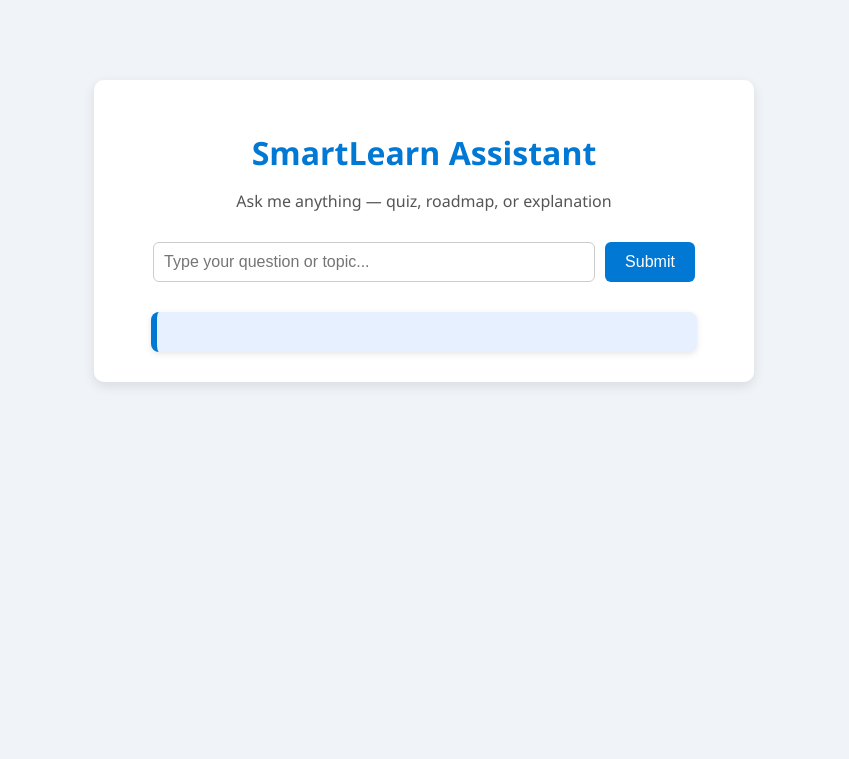
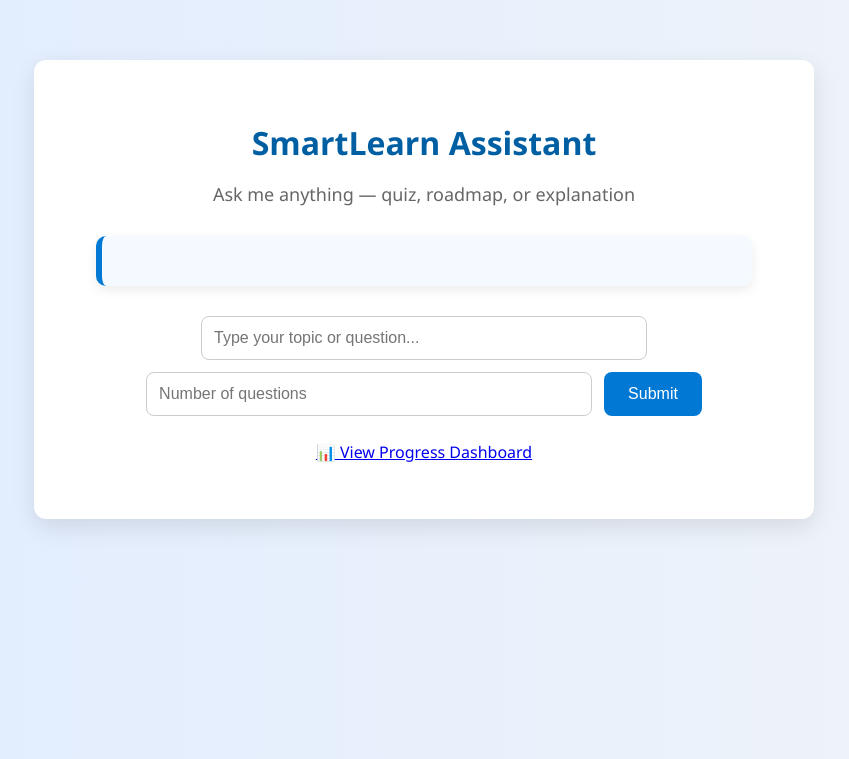
Before and after one commit to dynamowalker9-del/prototype-ml-method-2, a Flask app: page / in a window 1280 px wide. Shown: the top 759 px of the page, without its empty margins (216-1065 px from the left). Run offline with Flask 3, Linux system fonts and the light colour scheme.

Commit message:
Updated SmartLearn with dashboard and contact section

```diff
--- a/app.py
+++ b/app.py
@@ -1,5 +1,8 @@
 from flask import Flask, request, jsonify, render_template
 from utils.predict import predict_intent
+import sqlite3
+from datetime import datetime
+import random
 
 app = Flask(__name__)
 
@@ -9,7 +12,10 @@ def home():
 
 @app.route("/predict", methods=["POST"])
 def predict():
-    user_input = request.json.get("text", "")
+    data = request.json
+    user_input = data.get("text", "")
+    count = int(data.get("count", 2))  # default to 2 if not provided
+
     intent = predict_intent(user_input)
 
     if intent == "quiz":
@@ -71,11 +77,16 @@ def predict():
             ]
         }
 
+        pool = quiz_bank.get(topic, quiz_bank["general"])
+        count = min(count, len(pool))  # avoid overflow
+        selected_questions = random.sample(pool, count)
+
         return jsonify({
             "intent": intent,
             "topic": topic,
-            "quiz": quiz_bank.get(topic, quiz_bank["general"])
+            "quiz": selected_questions
         })
+
 
     elif intent == "roadmap":
         return jsonify({
@@ -91,12 +102,36 @@ def predict():
     else:
         return jsonify({"intent": intent})
 
+
 @app.route("/log_progress", methods=["POST"])
 def log_progress():
-    data = request.json  # e.g., {"user": "Aditya", "score": 2, "topic": "math"}
-    with open("progress_log.txt", "a") as f:
-        f.write(f"{data.get('user','unknown')} | {data.get('topic','unknown')} | Score: {data.get('score',0)}\n")
+    data = request.json
+    timestamp = datetime.now().strftime("%Y-%m-%d %H:%M:%S")
+    conn = sqlite3.connect("progress.db")
+    cursor = conn.cursor()
+    cursor.execute("""
+        INSERT INTO progress (user, topic, score, timestamp)
+        VALUES (?, ?, ?, ?)
+    """, (data["user"], data["topic"], data["score"], timestamp))
+    conn.commit()
+    conn.close()
     return jsonify({"status": "logged"})
+
+@app.route("/dashboard")
+def dashboard():
+    print("Accessing dashboard")
+    conn = sqlite3.connect("progress.db")
+    cursor = conn.cursor()
+    cursor.execute("""
+        SELECT topic, COUNT(*) as attempts, AVG(score) as avg_score
+        FROM progress
+        GROUP BY topic
+    """)
+    rows = cursor.fetchall()
+    conn.close()
+
+    data = [{"topic": r[0], "attempts": r[1], "avg_score": round(r[2], 2)} for r in rows]
+    return render_template("dashboard.html", data=data)
 
 if __name__ == "__main__":
     app.run(debug=True)
--- a/progress_log.txt
+++ b/progress_log.txt
@@ -1 +1,3 @@
 Aditya | math | Score: 13
+Aditya | general | Score: 0
+Aditya | general | Score: 2
--- a/static/style.css
+++ b/static/style.css
@@ -1,75 +1,154 @@
+
 body {
   font-family: 'Segoe UI', sans-serif;
-  background-color: #f0f4f8;
+  background: linear-gradient(to right, #e0ecff, #f0f4f8);
   margin: 0;
   padding: 0;
 }
 
 .container {
-  max-width: 600px;
-  margin: 80px auto;
-  padding: 30px;
+  max-width: 700px;
+  margin: 60px auto;
+  padding: 40px;
   background-color: #ffffff;
-  box-shadow: 0 4px 12px rgba(0,0,0,0.1);
-  border-radius: 10px;
+  box-shadow: 0 8px 24px rgba(0,0,0,0.1);
+  border-radius: 12px;
   text-align: center;
+  transition: all 0.3s ease;
 }
 
+
 h1 {
-  color: #0078d4;
+  color: #005fa3;
+  font-size: 32px;
   margin-bottom: 10px;
 }
 
 .subtitle {
-  color: #555;
+  color: #666;
+  font-size: 18px;
   margin-bottom: 30px;
 }
 
+
 form {
   display: flex;
+  flex-wrap: wrap;
   justify-content: center;
-  gap: 10px;
-  margin-bottom: 20px;
+  gap: 12px;
+  margin-bottom: 25px;
 }
 
-input[type="text"] {
-  padding: 10px;
-  width: 70%;
+
+input[type="text"],
+input[type="number"] {
+  padding: 12px;
+  width: 60%;
   font-size: 16px;
   border: 1px solid #ccc;
-  border-radius: 6px;
+  border-radius: 8px;
+  transition: border-color 0.3s ease;
 }
 
+input:focus {
+  border-color: #0078d4;
+  outline: none;
+}
+
+
 button {
-  padding: 10px 20px;
+  padding: 12px 24px;
   font-size: 16px;
   background-color: #0078d4;
   color: white;
   border: none;
-  border-radius: 6px;
+  border-radius: 8px;
   cursor: pointer;
+  transition: background-color 0.3s ease, transform 0.2s ease;
 }
 
 button:hover {
   background-color: #005fa3;
+  transform: scale(1.05);
 }
+
 
 .result-box {
   margin-top: 30px;
-  padding: 20px;
-  background-color: #e6f0ff;
+  padding: 25px;
+  background-color: #f4faff;
   border-left: 6px solid #0078d4;
-  border-radius: 8px;
+  border-radius: 10px;
   font-size: 18px;
   color: #333;
   text-align: left;
-  max-width: 500px;
+  max-width: 600px;
   margin-left: auto;
   margin-right: auto;
-  box-shadow: 0 2px 6px rgba(0,0,0,0.1);
+  box-shadow: 0 4px 12px rgba(0,0,0,0.08);
   transition: all 0.3s ease;
 }
 
 .result-box strong {
   color: #0078d4;
 }
+
+input[type="radio"] {
+  margin-right: 8px;
+  accent-color: #0078d4;
+}
+@media (max-width: 600px) {
+  .container {
+    padding: 20px;
+  }
+
+  input[type="text"],
+  input[type="number"] {
+    width: 100%;
+  }
+
+  form {
+    flex-direction: column;
+    align-items: center;
+  }
+}
+.result-box {
+  margin-bottom: 30px;
+  padding: 25px;
+  background-color: #f4faff;
+  border-left: 6px solid #0078d4;
+  border-radius: 10px;
+  font-size: 18px;
+  color: #333;
+  text-align: left;
+  max-width: 600px;
+  margin-left: auto;
+  margin-right: auto;
+  box-shadow: 0 4px 12px rgba(0,0,0,0.08);
+  animation: slideIn 0.5s ease;
+}
+
+@keyframes slideIn {
+  from { opacity: 0; transform: translateY(-20px); }
+  to { opacity: 1; transform: translateY(0); }
+}
+.contact-box {
+  margin-top: 20px;
+  padding: 20px;
+  background-color: #fff8e1;
+  border-left: 6px solid #f4b400;
+  border-radius: 10px;
+  box-shadow: 0 4px 12px rgba(0,0,0,0.05);
+  font-size: 16px;
+  text-align: left;
+  animation: fadeIn 0.6s ease;
+}
+
+.contact-box a {
+  color: #0078d4;
+  text-decoration: none;
+}
+
+.contact-box a:hover {
+  text-decoration: underline;
+}
--- a/templates/index.html
+++ b/templates/index.html
@@ -10,30 +10,36 @@
     <h1>SmartLearn Assistant</h1>
     <p class="subtitle">Ask me anything — quiz, roadmap, or explanation</p>
 
-    <!-- Main input form -->
-    <form id="queryForm">
-      <input type="text" id="userInput" placeholder="Type your question or topic..." required>
-      <button type="submit">Submit</button>
-    </form>
+<!-- Result display box (moved up) -->
+<div id="result" class="result-box"></div>
 
     <!-- Quiz submit button (hidden by default) -->
     <button id="submitQuiz" style="display:none;">Submit Quiz</button>
 
-    <!-- Result display box -->
-    <div id="result" class="result-box"></div>
+<!-- Main input form -->
+<form id="queryForm">
+  <input type="text" id="userInput" placeholder="Type your topic or question..." required>
+  <input type="number" id="questionCount" placeholder="Number of questions" min="1" max="10">
+  <button type="submit">Submit</button>
+</form>
+
+    <!-- Dashboard link -->
+    <p><a href="/dashboard">📊 View Progress Dashboard</a></p>
   </div>
 
   <script>
     document.getElementById("queryForm").onsubmit = async function(e) {
       e.preventDefault();
       const text = document.getElementById("userInput").value;
+      const count = parseInt(document.getElementById("questionCount").value) || 2;
+
       const res = await fetch("/predict", {
         method: "POST",
         headers: {"Content-Type": "application/json"},
-        body: JSON.stringify({text})
+        body: JSON.stringify({text, count})
       });
+
       const data = await res.json();
-
       let output = `<strong>SmartLearn understood your intent:</strong><br>${data.intent.charAt(0).toUpperCase() + data.intent.slice(1)}`;
 
       // Quiz rendering
@@ -75,7 +81,6 @@
       document.getElementById("result").innerHTML += `<br><strong>Your score:</strong> ${score}/${window.currentQuiz.length}`;
       document.getElementById("submitQuiz").style.display = "none";
 
-      // Optional: log progress to backend
       fetch("/log_progress", {
         method: "POST",
         headers: {"Content-Type": "application/json"},
```
Also changed, not shown: data_show.py (added, +11 -0 lines), date_show.py (added, +11 -0 lines), requirements.txt (added, +9 -0 lines), setup_db.py (added, +17 -0 lines), templates/dashboard.html (added, +92 -0 lines), progress.db (added), 1 other file.
